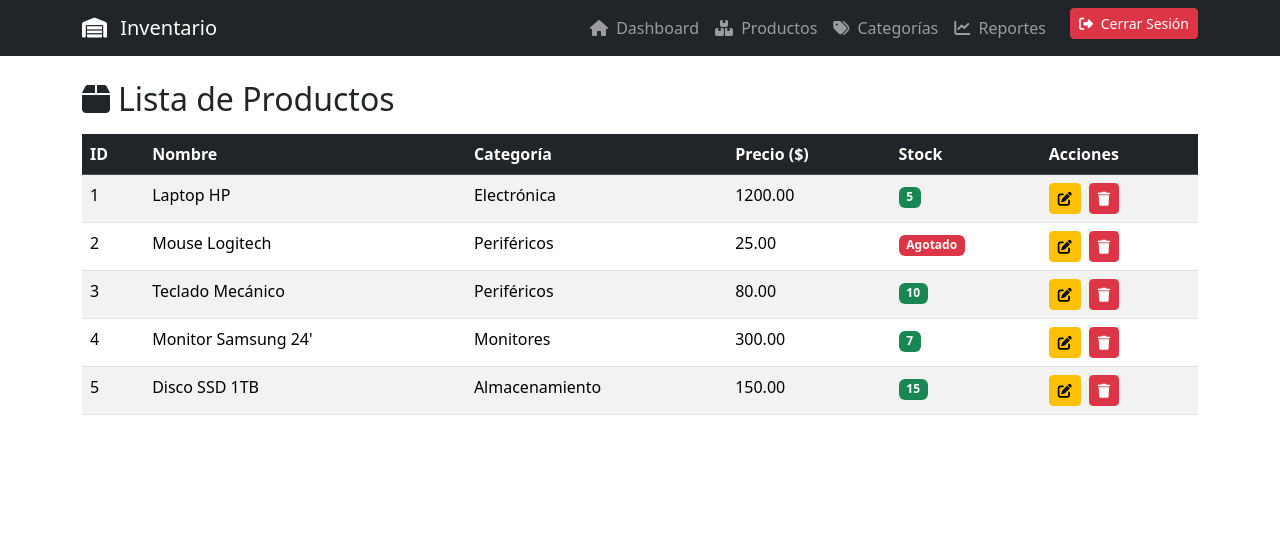
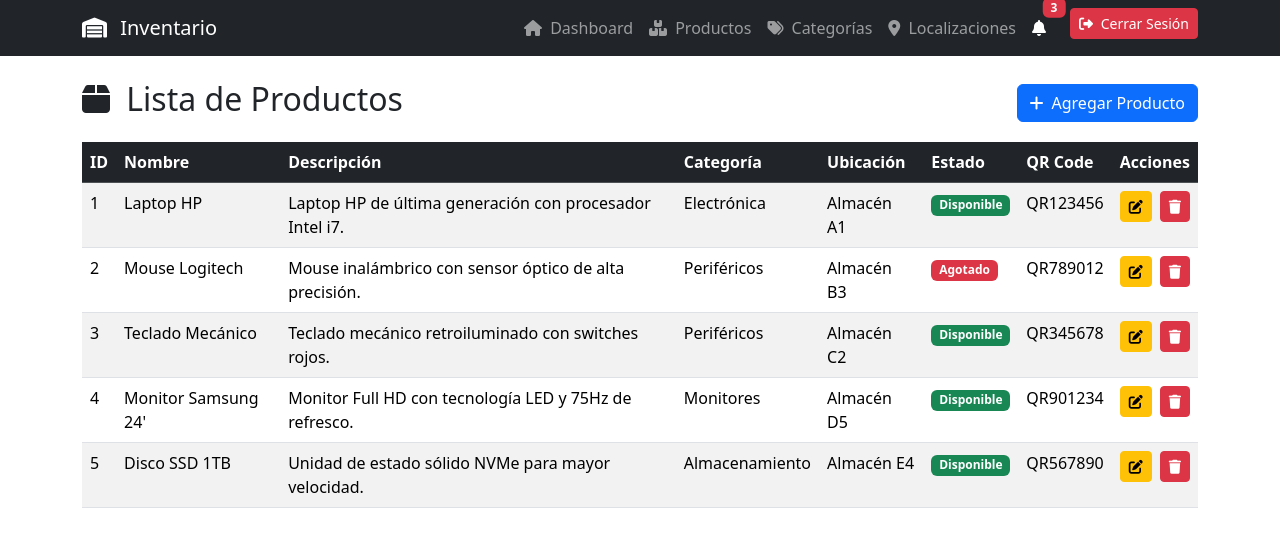
Before and after one commit to Sabogal22/Sistema-de-inventario, a React (Create React App) app in the folder frontend/: page /products in a window 1280 px wide. Shown: the top 546 px of the page. Built offline with nearby package versions, Linux system fonts and the light colour scheme; sample sign-in values are in the browser's storage.

Commit message:
mejoras de codigo y endentaciones

```diff
--- a/frontend/src/App.js
+++ b/frontend/src/App.js
@@ -3,6 +3,8 @@ import { BrowserRouter as Router, Routes, Route } from "react-router-dom";
 import Login from "./components/Login";
 import Dashboard from "./components/Dashboard";
 import Products from "./components/Products";
+import Category from "./components/Category";
+import Location from "./components/Location";
 import PrivateRoute from "./components/PrivateRoute";
 
 const App = () => {
@@ -14,6 +16,8 @@ const App = () => {
         <Route element={<PrivateRoute />}>
           <Route path="/dashboard" element={<Dashboard />} />
           <Route path="/products" element={<Products />} />
+          <Route path="/category" element={<Category />} />
+          <Route path="/location" element={<Location />} />
         </Route>
       </Routes>
     </Router>
--- /dev/null
+++ b/frontend/src/components/Category.js
@@ -0,0 +1,53 @@
+import React from 'react';
+
+const Categories = () => {
+  // Datos de prueba
+  const categories = [
+    { id: 1, name: "Electrónica" },
+    { id: 2, name: "Periféricos" },
+    { id: 3, name: "Monitores" },
+    { id: 4, name: "Almacenamiento" },
+    { id: 5, name: "Accesorios" },
+  ];
+
+  return (
+    <div className="container mt-4">
+      <div className="d-flex justify-content-between align-items-center">
+        <h2>
+          <i className="fa-solid fa-tags me-2"></i> Lista de Categorías
+        </h2>
+        <button className="btn btn-primary">
+          <i className="fa-solid fa-plus me-2"></i>Agregar Categoría
+        </button>
+      </div>
+
+      <table className="table table-striped mt-3">
+        <thead className="table-dark">
+          <tr>
+            <th>ID</th>
+            <th>Nombre</th>
+            <th>Acciones</th>
+          </tr>
+        </thead>
+        <tbody>
+          {categories.map((category) => (
+            <tr key={category.id}>
+              <td>{category.id}</td>
+              <td>{category.name}</td>
+              <td>
+                <button className="btn btn-warning btn-sm me-2">
+                  <i className="fa-solid fa-edit"></i>
+                </button>
+                <button className="btn btn-danger btn-sm">
+                  <i className="fa-solid fa-trash"></i>
+                </button>
+              </td>
+            </tr>
+          ))}
+        </tbody>
+      </table>
+    </div>
+  );
+};
+
+export default Categories;
--- /dev/null
+++ b/frontend/src/components/Location.js
@@ -0,0 +1,53 @@
+import React from 'react';
+
+const Locations = () => {
+  // Datos de prueba
+  const locations = [
+    { id: 1, name: "Almacén Central" },
+    { id: 2, name: "Depósito Norte" },
+    { id: 3, name: "Sucursal Este" },
+    { id: 4, name: "Tienda Principal" },
+    { id: 5, name: "Bodega Sur" },
+  ];
+
+  return (
+    <div className="container mt-4">
+      <div className="d-flex justify-content-between align-items-center">
+        <h2>
+          <i className="fa-solid fa-map-marker-alt me-2"></i> Lista de Ubicaciones
+        </h2>
+        <button className="btn btn-primary">
+          <i className="fa-solid fa-plus me-2"></i>Agregar Ubicación
+        </button>
+      </div>
+
+      <table className="table table-striped mt-3">
+        <thead className="table-dark">
+          <tr>
+            <th>ID</th>
+            <th>Nombre</th>
+            <th>Acciones</th>
+          </tr>
+        </thead>
+        <tbody>
+          {locations.map((location) => (
+            <tr key={location.id}>
+              <td>{location.id}</td>
+              <td>{location.name}</td>
+              <td>
+                <button className="btn btn-warning btn-sm me-2">
+                  <i className="fa-solid fa-edit"></i>
+                </button>
+                <button className="btn btn-danger btn-sm">
+                  <i className="fa-solid fa-trash"></i>
+                </button>
+              </td>
+            </tr>
+          ))}
+        </tbody>
+      </table>
+    </div>
+  );
+};
+
+export default Locations;
--- a/frontend/src/components/Navbar.js
+++ b/frontend/src/components/Navbar.js
@@ -1,14 +1,38 @@
-import React from "react";
+import React, { useState, useEffect, useRef } from "react";
 import { Link, useNavigate } from "react-router-dom";
 
 const Navbar = () => {
   const navigate = useNavigate();
+  const [showNotifications, setShowNotifications] = useState(false);
+  const notificationRef = useRef(null);
 
-  // Cerrar sesión
+  const [notifications, setNotifications] = useState([
+    { id: 1, message: "Nuevo producto agregado", read: false },
+    { id: 2, message: "Stock bajo en 'Laptop HP'", read: false },
+    { id: 3, message: "Orden #1234 completada", read: false },
+  ]);
+
+  const unreadCount = notifications.filter((n) => !n.read).length;
+
+  const markAllAsRead = () => {
+    setNotifications(notifications.map((n) => ({ ...n, read: true })));
+  };
+
   const handleLogout = () => {
     localStorage.removeItem("access_token");
     navigate("/");
   };
+
+  // Cerrar dropdown si se hace clic fuera
+  useEffect(() => {
+    const handleClickOutside = (event) => {
+      if (notificationRef.current && !notificationRef.current.contains(event.target)) {
+        setShowNotifications(false);
+      }
+    };
+    document.addEventListener("mousedown", handleClickOutside);
+    return () => document.removeEventListener("mousedown", handleClickOutside);
+  }, []);
 
   return (
     <nav className="navbar navbar-expand-lg navbar-dark bg-dark">
@@ -17,12 +41,7 @@ const Navbar = () => {
           <i className="fa-solid fa-warehouse me-2"></i> Inventario
         </Link>
 
-        <button
-          className="navbar-toggler"
-          type="button"
-          data-bs-toggle="collapse"
-          data-bs-target="#navbarNav"
-        >
+        <button className="navbar-toggler" type="button" data-bs-toggle="collapse" data-bs-target="#navbarNav">
           <span className="navbar-toggler-icon"></span>
         </button>
 
@@ -39,18 +58,51 @@ const Navbar = () => {
               </Link>
             </li>
             <li className="nav-item">
-              <Link className="nav-link" to="/categorias">
+              <Link className="nav-link" to="/category">
                 <i className="fa-solid fa-tags me-1"></i> Categorías
               </Link>
             </li>
             <li className="nav-item">
-              <Link className="nav-link" to="/reportes">
-                <i className="fa-solid fa-chart-line me-1"></i> Reportes
+              <Link className="nav-link" to="/location">
+                <i className="fa-solid fa-location-dot me-1"></i> Localizaciones
               </Link>
             </li>
+
+            {/* Notificaciones */}
+            <li className="nav-item dropdown position-relative" ref={notificationRef}>
+              <button className="nav-link btn btn-link text-white position-relative" onClick={() => setShowNotifications(!showNotifications)}>
+                <i className="fa-solid fa-bell"></i>
+                {unreadCount > 0 && <span className="badge bg-danger position-absolute top-0 start-100 translate-middle">{unreadCount}</span>}
+              </button>
+
+              {/* Dropdown de notificaciones */}
+              {showNotifications && (
+                <div className="dropdown-menu d-block position-absolute end-0 top-100 mt-2 shadow-lg bg-white rounded" style={{ minWidth: "250px" }}>
+                  <h6 className="dropdown-header">Notificaciones</h6>
+                  {notifications.length > 0 ? (
+                    <>
+                      {notifications.map((notif) => (
+                        <div key={notif.id} className={`dropdown-item d-flex justify-content-between align-items-center ${notif.read ? "text-muted" : ""}`}>
+                          {notif.message}
+                          {!notif.read && <span className="badge bg-primary">Nuevo</span>}
+                        </div>
+                      ))}
+                      <div className="dropdown-divider"></div>
+                      <button className="dropdown-item text-primary" onClick={markAllAsRead}>
+                        Marcar todas como leídas
+                      </button>
+                    </>
+                  ) : (
+                    <div className="dropdown-item text-muted">Sin notificaciones</div>
+                  )}
+                </div>
+              )}
+            </li>
+
+            {/* Cerrar sesión */}
             <li className="nav-item">
               <button className="btn btn-danger btn-sm ms-3" onClick={handleLogout}>
-                <i className="fa-solid fa-sign-out-alt me-1"></i> Cerrar Sesión
+                <i className="fa-solid fa-right-from-bracket me-1"></i> Cerrar Sesión
               </button>
             </li>
           </ul>
--- a/frontend/src/components/Products.js
+++ b/frontend/src/components/Products.js
@@ -1,29 +1,76 @@
 import React from 'react';
 
 const Products = () => {
-  // Datos de prueba
-  const productos  = [
-    { id: 1, nombre: "Laptop HP", categoria: "Electrónica", precio: 1200, stock: 5 },
-    { id: 2, nombre: "Mouse Logitech", categoria: "Periféricos", precio: 25, stock: 0 },
-    { id: 3, nombre: "Teclado Mecánico", categoria: "Periféricos", precio: 80, stock: 10 },
-    { id: 4, nombre: "Monitor Samsung 24'", categoria: "Monitores", precio: 300, stock: 7 },
-    { id: 5, nombre: "Disco SSD 1TB", categoria: "Almacenamiento", precio: 150, stock: 15 },
+  // Datos de prueba con los nuevos campos
+  const productos = [
+    {
+      id: 1,
+      name: "Laptop HP",
+      description: "Laptop HP de última generación con procesador Intel i7.",
+      category: "Electrónica",
+      location: "Almacén A1",
+      status: "Disponible",
+      qrCode: "QR123456",
+    },
+    {
+      id: 2,
+      name: "Mouse Logitech",
+      description: "Mouse inalámbrico con sensor óptico de alta precisión.",
+      category: "Periféricos",
+      location: "Almacén B3",
+      status: "Agotado",
+      qrCode: "QR789012",
+    },
+    {
+      id: 3,
+      name: "Teclado Mecánico",
+      description: "Teclado mecánico retroiluminado con switches rojos.",
+      category: "Periféricos",
+      location: "Almacén C2",
+      status: "Disponible",
+      qrCode: "QR345678",
+    },
+    {
+      id: 4,
+      name: "Monitor Samsung 24'",
+      description: "Monitor Full HD con tecnología LED y 75Hz de refresco.",
+      category: "Monitores",
+      location: "Almacén D5",
+      status: "Disponible",
+      qrCode: "QR901234",
+    },
+    {
+      id: 5,
+      name: "Disco SSD 1TB",
+      description: "Unidad de estado sólido NVMe para mayor velocidad.",
+      category: "Almacenamiento",
+      location: "Almacén E4",
+      status: "Disponible",
+      qrCode: "QR567890",
+    },
   ];
 
   return (
     <div className="container mt-4">
-      <h2>
-        <i className="fa-solid fa-box me-2"></i>Lista de Productos
-      </h2>
+      <div className="d-flex justify-content-between align-items-center">
+        <h2>
+          <i className="fa-solid fa-box me-2"></i> Lista de Productos
+        </h2>
+        <button className="btn btn-primary">
+          <i className="fa-solid fa-plus me-2"></i>Agregar Producto
+        </button>
+      </div>
 
       <table className="table table-striped mt-3">
         <thead className="table-dark">
           <tr>
             <th>ID</th>
             <th>Nombre</th>
+            <th>Descripción</th>
             <th>Categoría</th>
-            <th>Precio ($)</th>
-            <th>Stock</th>
+            <th>Ubicación</th>
+            <th>Estado</th>
+            <th>QR Code</th>
             <th>Acciones</th>
           </tr>
         </thead>
@@ -31,14 +78,16 @@ const Products = () => {
           {productos.map((producto) => (
             <tr key={producto.id}>
               <td>{producto.id}</td>
-              <td>{producto.nombre}</td>
-              <td>{producto.categoria}</td>
-              <td>{producto.precio.toFixed(2)}</td>
+              <td>{producto.name}</td>
+              <td>{producto.description}</td>
+              <td>{producto.category}</td>
+              <td>{producto.location}</td>
               <td>
-                <span className={`badge ${producto.stock > 0 ? "bg-success" : "bg-danger"}`}>
-                  {producto.stock > 0 ? producto.stock : "Agotado"}
+                <span className={`badge ${producto.status === "Disponible" ? "bg-success" : "bg-danger"}`}>
+                  {producto.status}
                 </span>
               </td>
+              <td>{producto.qrCode}</td>
               <td>
                 <button className="btn btn-warning btn-sm me-2">
                   <i className="fa-solid fa-edit"></i>
```
Lines whose indentation alone changed are shown as unchanged.
